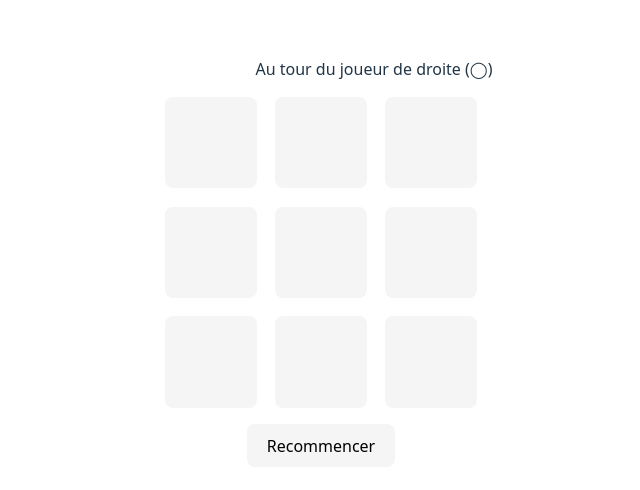
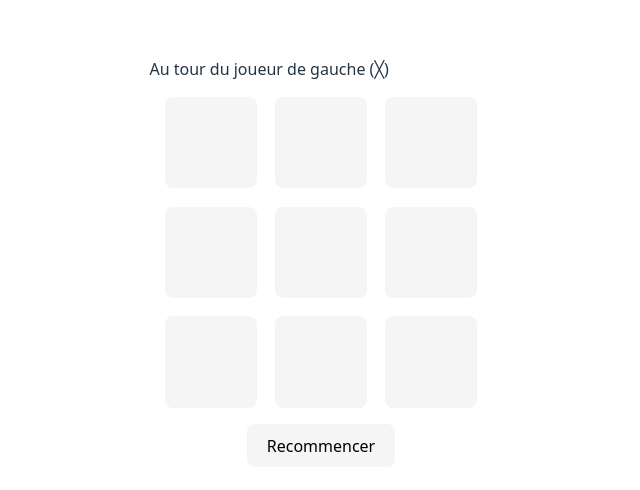
Before and after one commit to xorblo-doitus/tims-technical-test, a React (Vite) app in the folder tic-tac-toe/: page / in a window 1280 px wide. Shown: the part 138-628 px from the top of the page, without its empty margins (319-959 px from the left). Built offline with nearby package versions, Linux system fonts and the light colour scheme.

Commit message:
Check diagonal winning and show winning line

```diff
--- a/tic-tac-toe/src/App.css
+++ b/tic-tac-toe/src/App.css
@@ -1,7 +1,5 @@
 .squares {
 	display: grid;
-	/* Hard coded 3 columns */
-	grid-template-columns: repeat(3, auto);
 	gap: 2ch;
 	margin: 1em;
 }
@@ -23,8 +21,12 @@
 	text-align: center;
 }
 
+.square.winning {
+	background-color: #004b00;
+}
+
 .error {
-	color: darkred;
+	color: tomato;
 }
 
 
@@ -36,3 +38,13 @@
 	padding: 2rem;
 	text-align: center;
 }
+
+@media (prefers-color-scheme: light) {
+	.square.winning {
+		background-color: #cfffcf;
+	}
+
+	.error {
+		color: darkred;
+	}
+}
--- a/tic-tac-toe/src/App.tsx
+++ b/tic-tac-toe/src/App.tsx
@@ -1,50 +1,64 @@
 import { useState, type ReactNode } from 'react'
-// import reactLogo from './assets/react.svg'
-// import viteLogo from '/vite.svg'
 import './App.css'
 
 
-function playerToMark(value: number): string {
-	switch (value) {
-		case 0: return "  ";
-		case -1: return "╳";
-		case 1: return "◯";
+// An enum would be better, but I don't know if using non-erasable TypeScript
+// is a good pratice.
+type Player = -1|0|1;
+const PLAYER_LEFT: Player = -1;
+const PLAYER_NONE: Player = 0;
+const PLAYER_RIGHT: Player = 1;
+
+type Position = {
+	x: number;
+	y: number;
+};
+
+function arePositionsEqual(a: Position, b: Position): boolean {
+	return a.x == b.x && a.y == b.y
+}
+
+
+function playerToMark(player: Player): string {
+	switch (player) {
+		case PLAYER_NONE: return "  ";
+		case PLAYER_LEFT: return "╳";
+		case PLAYER_RIGHT: return "◯";
 		default: return "?";
 	}
 }
 
-function playerToClass(player: number): string {
+function playerToClass(player: Player): string {
 	switch (player) {
-		case -1: return "left-player";
-		case 1: return "right-player";
+		case PLAYER_LEFT: return "left-player";
+		case PLAYER_RIGHT: return "right-player";
 		default: return "no-player";
 	}
 }
 
-function playerToText(player: number): string {
+function playerToText(player: Player): string {
 	switch (player) {
-		case -1: return "joueur de gauche";
-		case 1: return "joueur de droite";
+		case PLAYER_LEFT: return "joueur de gauche";
+		case PLAYER_RIGHT: return "joueur de droite";
 		default: return "[erreur : joueur inconnu]";
 	}
 }
 
 
-function Square({value, clickCallback}: {value: number, clickCallback: React.MouseEventHandler<HTMLButtonElement>}) {
-
+function Square({player, inWinningLine, clickCallback}: {player: Player, inWinningLine: boolean, clickCallback: React.MouseEventHandler<HTMLButtonElement>}) {
 	return <>
 		<button
-			className="square"
+			className={"square" + (inWinningLine ? " winning" : "")}
 			onClick={clickCallback}
 		>
-			{playerToMark(value)}
+			{playerToMark(player)}
 		</button>
 	</>
 }
 
 
-function PlayerMessage({player}: {player: number}) {
-	if (player == 0) {
+function PlayerMessage({player}: {player: Player}) {
+	if (player === PLAYER_NONE) {
 		return <></>;
 	}
 	return <>
@@ -55,13 +69,17 @@ function PlayerMessage({player}: {player: number}) {
 }
 
 
-function WinnerMessage({winner}: {winner: number}) {
-	if (winner == 0) {
+function WinnerMessage({winner}: {winner: Player|null}) {
+	if (winner === null) {
 		return <></>;
 	}
 	return <>
 		<div className="winner-msg">
-			<p>Le {playerToText(winner)} a gagné !</p>
+			{
+			winner === PLAYER_NONE
+			? <p>Match nul...</p>
+			: <p>Le {playerToText(winner)} a gagné !</p>
+			}
 			<p>Cliquez sur recommencer pour jouer à nouveau.</p>
 		</div>
 	</>
@@ -70,14 +88,16 @@ function WinnerMessage({winner}: {winner: number}) {
 
 
 function Board({nbColumns, nbRows}: {nbColumns: number, nbRows: number}) {
+	const winLength = 3;
+
 	const [board, setBoard] = useState(createBoard());
-	const [player, setPlayer] = useState(1);
-	const winner = checkWinner();
+	const [player, setPlayer] = useState(PLAYER_LEFT);
+	const [winner, winningLine]: [Player|null, Position[]] = checkWinner();
 
-	function createBoard(): number[][] {
-		const board: number[][] = [];
+	function createBoard(): Player[][] {
+		const board: Player[][] = [];
 		for (let x = 0; x < nbColumns; x++) {
-		const column: number[] = []
+		const column: Player[] = []
 			for (let y = 0; y < nbRows; y++) {
 				column.push(0);
 			}
@@ -86,34 +106,127 @@ function Board({nbColumns, nbRows}: {nbColumns: number, nbRows: number}) {
 		return board;
 	}
 
-	function checkWinner(): number {
-		// TODO should return 0 for draw and null for ongoing game instead
 
-		for (const row of board) {
-			if (Math.abs(row.reduce((a,b)=>a+b)) == nbColumns) {
-				return row[0];
+	function getPlayerMarkAt(position: Position) {
+		return board[position.x][position.y];
+	}
+
+
+	function checkWinnerOnLine(positions: Position[]): [Player|null, Position[]] {
+		let streak: Position[] = []
+
+		for (const position of positions) {
+			const player = getPlayerMarkAt(position);
+
+			if (player != PLAYER_NONE && (streak.length === 0 || player === getPlayerMarkAt(streak.at(-1)!))) {
+				streak.push(position)
+			} else {
+				streak = [];
+			}
+
+			if (streak.length >= winLength) {
+				break;
 			}
 		}
 
+		if (streak.length >= winLength) {
+			return [getPlayerMarkAt(streak[0]), streak];
+		}
+
+		return [null, []];
+	}
+
+
+	function* getVerticalLines(): Generator<Position[], void, void> {
 		for (let y = 0; y < nbColumns; y++) {
-			if (Math.abs(board.reduce((sum, row)=>sum+row[y], 0)) == nbRows) {
-				return board[y][0];
+			const line: Position[] = [];
+
+			for (let x = 0; x < nbRows; x++) {
+				line.push({x: x, y: y});
+			}
+
+			yield line;
+		}
+	}
+
+
+	function* getHorizontalLines(): Generator<Position[], void, void> {
+		for (let x = 0; x < nbColumns; x++) {
+			const line: Position[] = [];
+
+			for (let y = 0; y < nbRows; y++) {
+				line.push({x: x, y: y});
+			}
+
+			yield line;
+		}
+	}
+
+	function* getDiagonalLines(): Generator<Position[], void, void> {
+		for (let startX = 0; startX <= nbColumns - winLength; startX++) {
+			for (let startY = 0; startY <= nbRows - winLength; startY++) {
+				const stop = Math.min(nbColumns - startX, nbRows - startY);
+
+				const descendingDiagonal: Position[] = [];
+				for (let offset = 0; offset < stop; offset++) {
+					descendingDiagonal.push({x: startX + offset, y: startY + offset});
+				}
+				yield descendingDiagonal;
+
+				const reverseStartY = nbRows - startY - 1;
+				const ascendingDiagonal: Position[] = [];
+				for (let offset = 0; offset < stop; offset++) {
+					ascendingDiagonal.push({x: startX + offset, y: reverseStartY - offset});
+				}
+				yield ascendingDiagonal;
+			}
+		}
+	}
+
+
+	function* getAllLines(): Generator<Position[], void, void> {
+		for (const line of getVerticalLines()) {
+			yield line;
+		}
+		for (const line of getHorizontalLines()) {
+			yield line;
+		}
+		for (const line of getDiagonalLines()) {
+			yield line;
+		}
+	}
+
+
+	function checkWinner(): [Player|null, Position[]] {
+		// Winning
+		for (const line of getAllLines()) {
+			const [winner, winningPositions] = checkWinnerOnLine(line);
+
+			if (winner !== null) {
+				return [winner, winningPositions];
 			}
 		}
 
-		// TODO check diagonals
 
-		return 0;
+		// Draw
+		if (board.every(column=>column.every(player => player != PLAYER_NONE))) {
+			return [PLAYER_NONE, []];
+		}
+
+		// Game continuing
+		return [null, []];
 	}
 
-	function onSquareClicked(x: number, y: number) {
-		if (board[x][y] != 0 || checkWinner() != 0) {
+	function onSquareClicked(position: Position) {
+		const {x, y} = position;
+
+		if (board[x][y] !== PLAYER_NONE || checkWinner()[0] !== null) {
 			return;
 		}
 
 		const newBoard = board.slice(); // copy
 		newBoard[x][y] = player;
-		setPlayer(-player);
+		setPlayer(-player as Player);
 		setBoard(newBoard);
 	}
 
@@ -125,23 +238,26 @@ function Board({nbColumns, nbRows}: {nbColumns: number, nbRows: number}) {
 	const squares: ReactNode[] = []
 	for (let x = 0; x < nbColumns; x++) {
 		for (let y = 0; y < nbRows; y++) {
+			const position: Position = {x: x, y: y};
+
 			squares.push(<Square
-				value={board[x][y]}
-				clickCallback={() => onSquareClicked(x, y)}
+				player={board[x][y]}
+				inWinningLine={winningLine.some(winningPosition => arePositionsEqual(winningPosition, position))}
+				clickCallback={() => onSquareClicked(position)}
 				key={x*nbColumns+y}
 			/>);
 		}
 	}
 
-	if (nbColumns == 0 || nbRows == 0) {
+	if (nbColumns === 0 || nbRows === 0) {
 		return <>
-			<div className="error">Erreur : Le plateau ne peut avoir une dimension à 0.</div>
+			<div className="error">Erreur : Le plateau ne peut pas avoir une dimension à 0.</div>
 		</>
 	}
 
 	return <>
-		<PlayerMessage player={player} />
-		<div className="squares">
+		{winner === null ? <PlayerMessage player={player} /> : null}
+		<div className="squares" style={{gridTemplateColumns: `repeat(${nbColumns}, auto)`}}>
 			{squares}
 		</div>
 		<WinnerMessage winner={winner} />
@@ -149,67 +265,9 @@ function Board({nbColumns, nbRows}: {nbColumns: number, nbRows: number}) {
 	</>
 }
 
-// const NB_COLUMNS = 3; // note : CSS column count is hardcoded
-// const NB_ROWS = 3;
-// // const [board] = useState([[null]])
-
-
-// function createBoard(): number[][] {
-// 	const board: number[][] = [];
-// 	for (let x = 0; x < NB_COLUMNS; x++) {
-// 	const column: number[] = []
-// 		for (let y = 0; y < NB_ROWS; y++) {
-// 			column.push(0);
-// 		}
-// 		board.push(column);
-// 	}
-// 	return board;
-// }
-
-
-// function Square({board, x, y}: {board: number[][], x: number, y: number}) {
-// 	function handleClick() {
-// 		const newBoard = board.slice(); // copy
-// 		newBoard[x][y] = 1;
-// 		setBoard(newBoard);
-// 	}
-
-// 	return <>
-// 		<button
-// 			className="square"
-// 			onClick={handleClick}
-// 		>
-// 			x: {x}, y: {y}
-// 			<strong>value: {BOARD[x][y]}</strong>
-// 		</button>
-// 	</>
-// }
-
-
-
-// function Board() {
-// 	const [BOARD, setBoard] = useState(createBoard());
-
-// 	const squares: ReactNode[] = []
-// 	for (let x = 0; x < NB_COLUMNS; x++) {
-// 		for (let y = 0; y < NB_ROWS; y++) {
-// 			squares.push(<Square x={x} y={y} />)
-// 		}
-// 	}
-
-// 	return <>
-// 		<div className="board">
-// 			{squares}
-// 		</div>
-// 	</>
-// }
-
-
 
 
 function App() {
-	// const [count, setCount] = useState(0)
-
 	return (
 		<>
 			<Board nbColumns={3} nbRows={3} />
```
